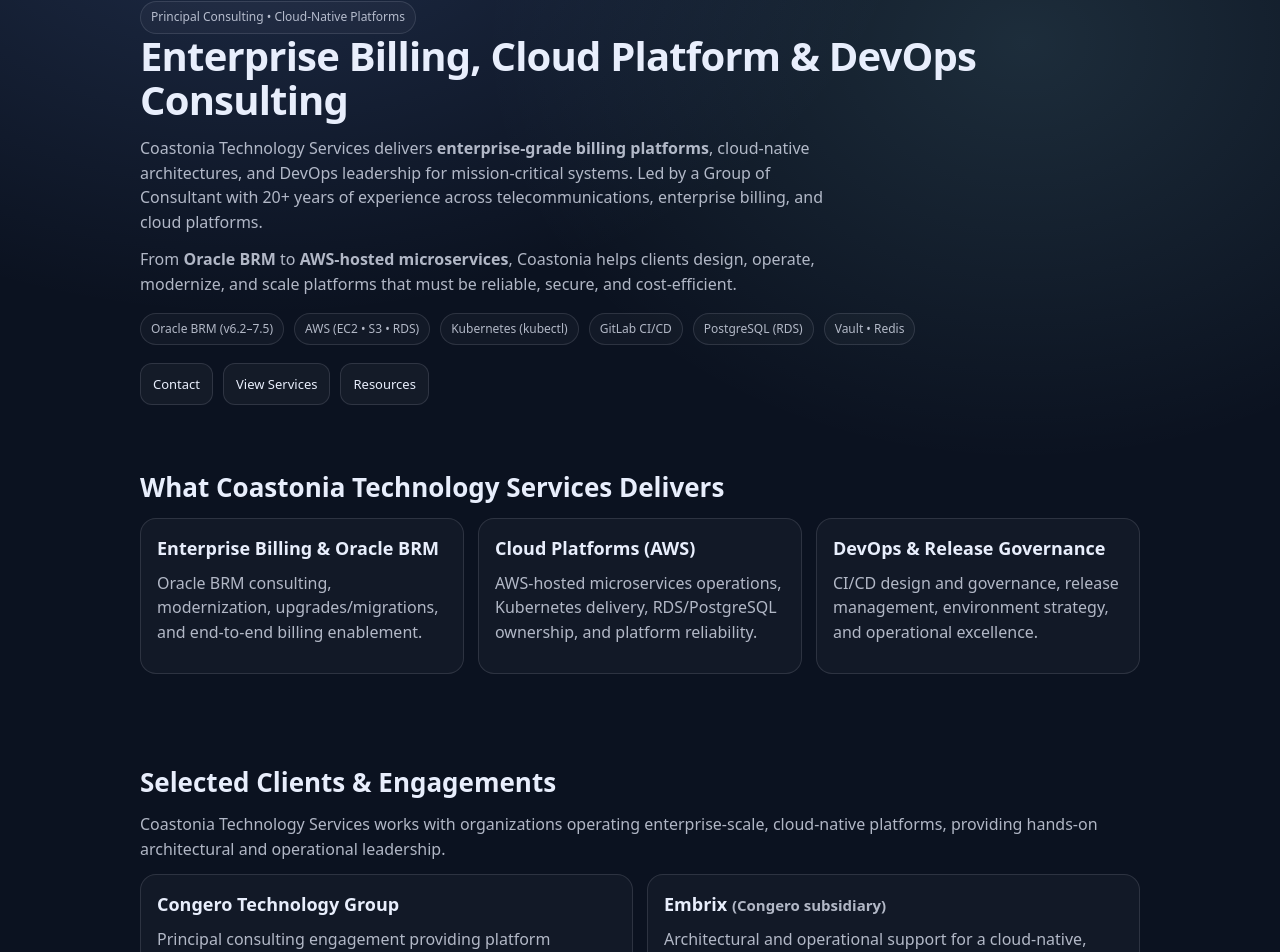
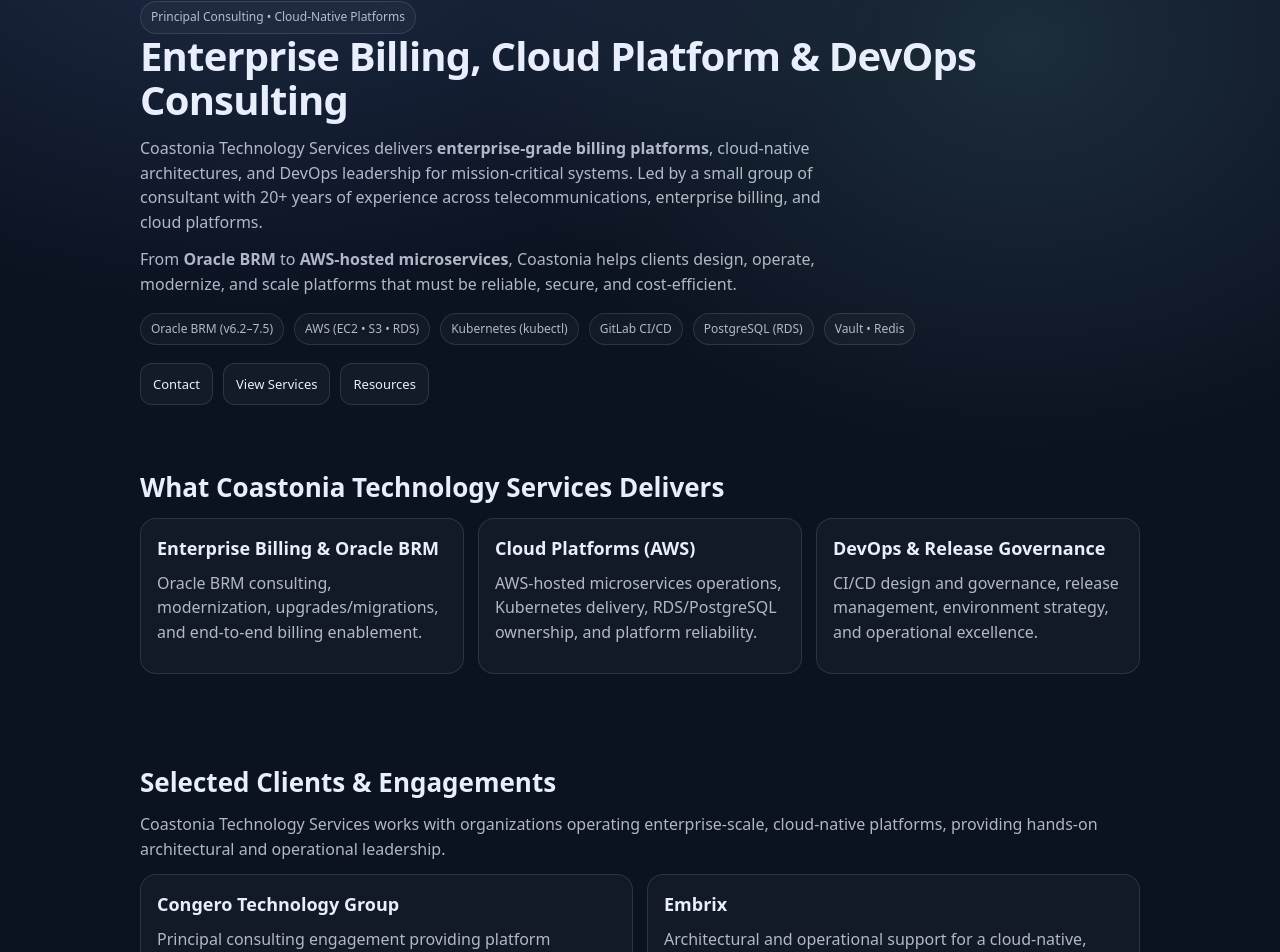
Before and after one commit to jhynes39/coastonia, a Next.js app: page / in a window 1280 px wide. Shown: the part 124-1076 px from the top of the page. Built offline with nearby package versions, Linux system fonts and the light colour scheme.

Commit message:
Update page.tsx

```diff
--- a/app/page.tsx
+++ b/app/page.tsx
@@ -8,7 +8,7 @@
         <h1>Enterprise Billing, Cloud Platform & DevOps Consulting</h1>
         <p>
           Coastonia Technology Services delivers <strong>enterprise-grade billing platforms</strong>, cloud-native architectures,
-          and DevOps leadership for mission-critical systems. Led by a Group of Consultant with 20+ years of experience across
+          and DevOps leadership for mission-critical systems. Led by a small group of consultant with 20+ years of experience across
           telecommunications, enterprise billing, and cloud platforms.
         </p>
         <p>
@@ -67,7 +67,7 @@
             </p>
           </div>
           <div className="card">
-            <h3>Embrix <small>(Congero subsidiary)</small></h3>
+            <h3>Embrix</h3>
             <p>
               Architectural and operational support for a cloud-native, microservices-based billing platform hosted on AWS.
             </p>
```
